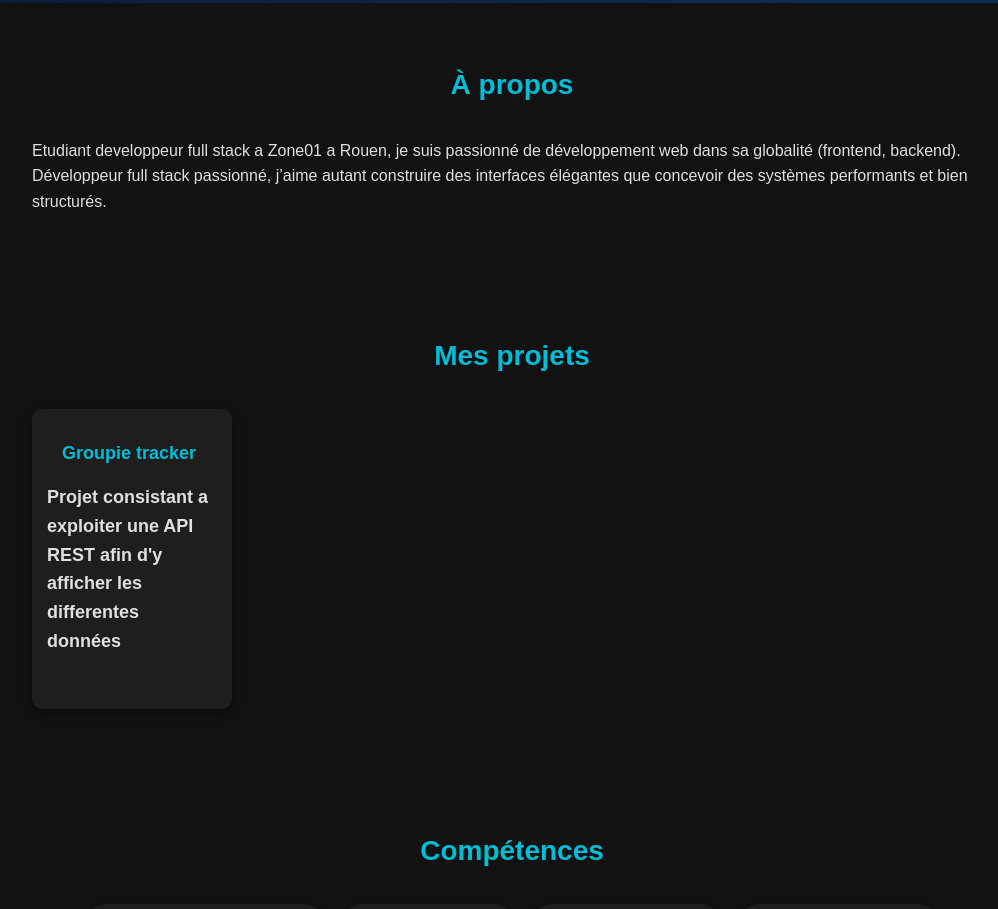
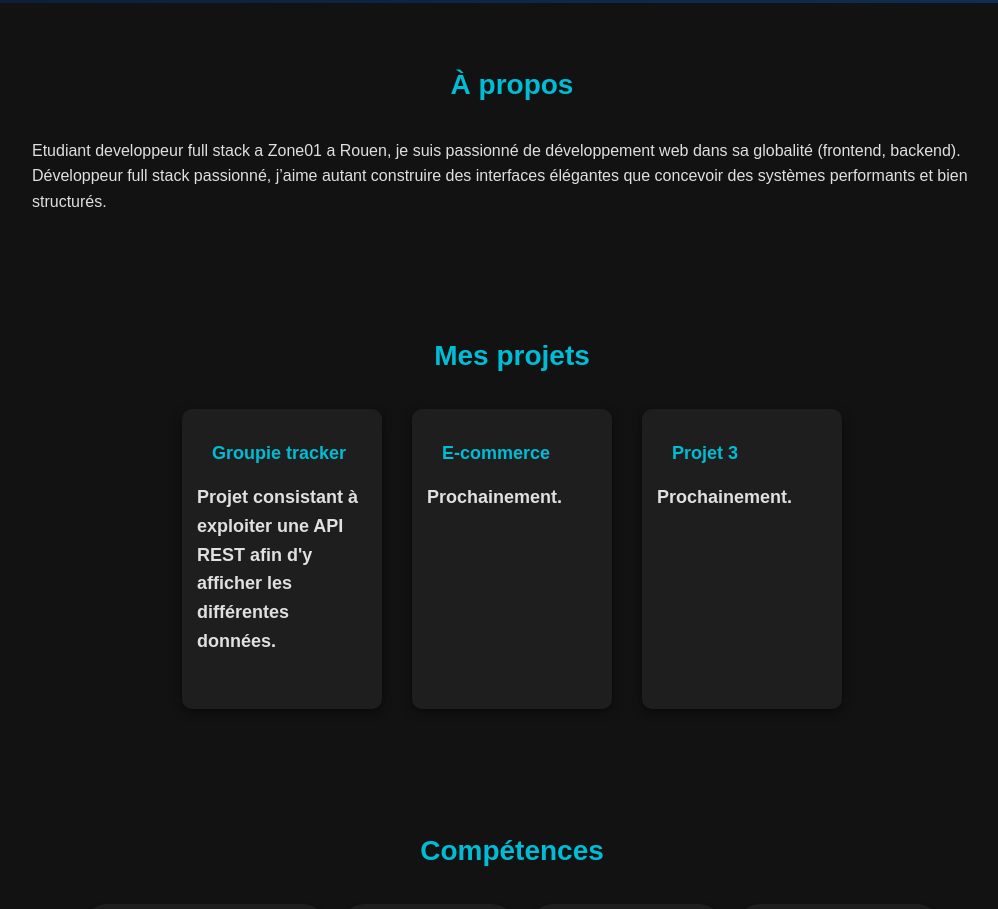
Before and after one commit to corentinlgnd/portfolio, a plain HTML site: page index.html in a window 1280 px wide. Shown: the part 400-1309 px from the top of the page, without its empty margins (128-1126 px from the left). Drawn offline with Linux system fonts and the light colour scheme.

Commit message:
add projects

```diff
--- a/index.html
+++ b/index.html
@@ -41,9 +41,22 @@
     <!-- ======== SECTION PROJETS ======== -->
     <section id="projects">
         <h3>Mes projets</h3>
-        <div class="project">
-            <h4>Groupie tracker</h4>
-            <p>Projet consistant a exploiter une API REST afin d'y afficher les differentes données</p>
+
+        <div class="projects-container">
+            <div class="project">
+                <h4>Groupie tracker</h4>
+                <p>Projet consistant à exploiter une API REST afin d'y afficher les différentes données.</p>
+            </div>
+
+            <div class="project">
+                <h4>E-commerce</h4>
+                <p>Prochainement.</p>
+            </div>
+
+            <div class="project">
+                <h4>Projet 3</h4>
+                <p>Prochainement.</p>
+            </div>
         </div>
     </section>
 
--- a/style.css
+++ b/style.css
@@ -89,6 +89,14 @@ section h3 {
 }
 
 /* ==== PROJETS ==== */
+
+.projects-container {
+    display: flex;
+    justify-content: center;
+    flex-wrap: wrap;
+    gap: 30px;
+    margin-top: 20px;
+}
 
 .project {
     width: 200px;
```
